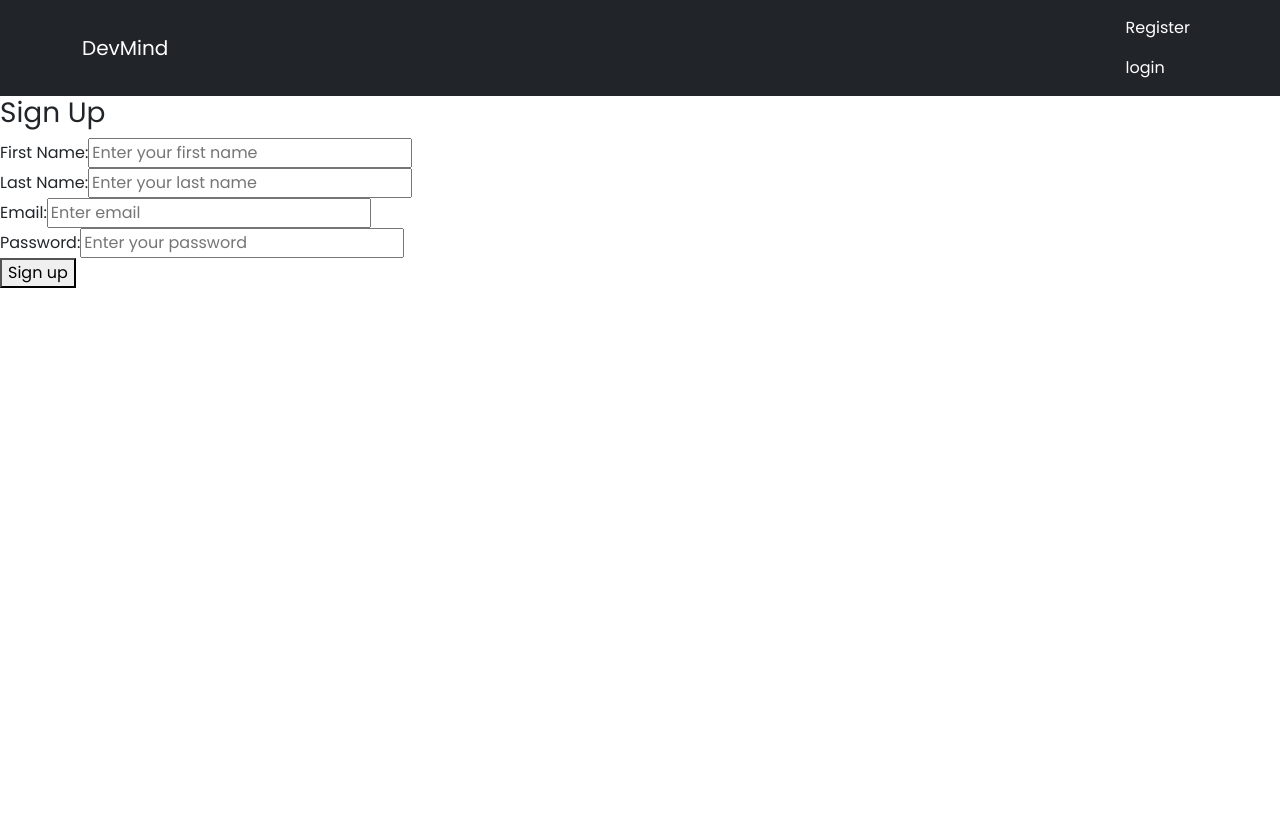
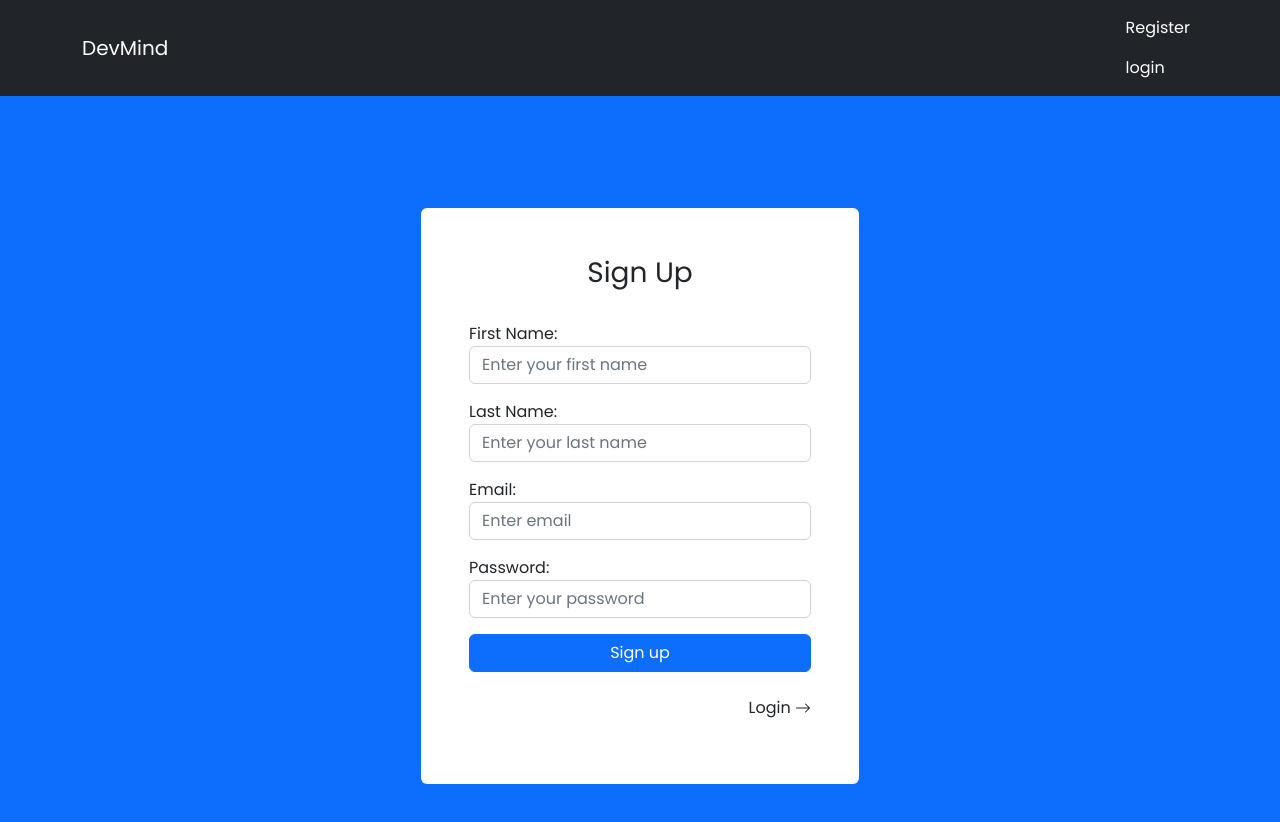
Before and after one commit to kaveenexe/IDEWithAI, a React (Create React App) app in the folder frontend/: page /register in a window 1280 px wide. Shown: the top 822 px of the page. Before the commit the page ends 800 px from the top, so only its background shows below. Built offline with nearby package versions, Linux system fonts and the light colour scheme.

Commit message:
added styles to login and register pages
installed npm i react-bootstrap-icons

```diff
--- a/frontend/package.json
+++ b/frontend/package.json
@@ -9,6 +9,7 @@
     "bootstrap": "^5.3.1",
     "react": "^18.2.0",
     "react-bootstrap": "^2.8.0",
+    "react-bootstrap-icons": "^1.10.3",
     "react-dom": "^18.2.0",
     "react-router-dom": "^6.15.0",
     "react-scripts": "5.0.1",
--- a/frontend/src/pages/Register&Login/login.jsx
+++ b/frontend/src/pages/Register&Login/login.jsx
@@ -1,5 +1,6 @@
 import { useState } from "react";
 import { useLogin } from "../../hooks/useLogin";
+import { ArrowRight } from "react-bootstrap-icons";
 
 const Login = () => {
   const [email, setEmail] = useState("");
@@ -10,33 +11,48 @@ const Login = () => {
     e.preventDefault();
 
     await login(email, password);
-  }
+  };
 
   return (
-    <>
+    <div className="template d-flex justify-content-center align-items-center vh-100 bg-primary">
+      <div className="form_container p-5 rounded bg-white">
         <form className="login" onSubmit={handleSubmit}>
-        <h3>Login</h3>
+          <h3 className="text-center">Login</h3>
 
+          <div className="mb-2 pt-4 pb-2">
             <label htmlFor="">Email: </label>
             <input
               type="email"
               placeholder="Enter email"
               onChange={(e) => setEmail(e.target.value)}
               value={email}
+              className="form-control"
             />
-
+          </div>
+          <div className="mb-2 pb-3">
             <label htmlFor="">Password: </label>
             <input
               type="Password"
-          placeholder="Enter your password"
+              placeholder="Enter password"
               onChange={(e) => setPassword(e.target.value)}
               value={password}
+              className="form-control"
             />
-
-        <button disabled={ isLoading }>Log in</button>
+          </div>
+          <div className="d-grid">
+            <button className="btn btn-primary" disabled={isLoading}>
+              Log in
+            </button>
+          </div>
           {error && <div>{error}</div>}
+          <p className="text-end mt-2 text-reset pt-3">
+            <a href="/register" className="text-reset text-decoration-none">
+              Register <ArrowRight />
+            </a>
+          </p>
         </form>
-    </>
-  )
-}
+      </div>
+    </div>
+  );
+};
 export default Login;
--- a/frontend/src/pages/Register&Login/register.jsx
+++ b/frontend/src/pages/Register&Login/register.jsx
@@ -1,5 +1,6 @@
 import { useState } from "react";
 import { useSignup } from "../../hooks/useSignup";
+import { ArrowRight } from "react-bootstrap-icons";
 
 const Signup = () => {
   const [email, setEmail] = useState("");
@@ -11,50 +12,74 @@ const Signup = () => {
   const handleSubmit = async (e) => {
     e.preventDefault();
 
-
     await signup({ email, fname, lname, password });
     // console.log("Submitting Submitting:", email, fname, lname, password);
   };
 
   return (
     <>
+      <div className="template d-flex justify-content-center align-items-center vh-100 bg-primary">
+        <div className="form_container p-5 rounded bg-white">
           <form className="signup" onSubmit={handleSubmit}>
-        <h3>Sign Up</h3>
+            <h3 className="text-center">Sign Up</h3>
+
+            <div className="mb-2 pt-4 pb-2">
               <label htmlFor="">First Name: </label>
               <input
                 type="text"
                 placeholder="Enter your first name"
                 onChange={(e) => setFname(e.target.value)}
                 value={fname}
+                className="form-control"
               />{" "}
-        <br />
+            </div>
+
+            <div className="mb-2 pb-2">
               <label htmlFor="">Last Name: </label>
               <input
                 type="text"
                 placeholder="Enter your last name"
                 onChange={(e) => setLname(e.target.value)}
                 value={lname}
+                className="form-control"
               />
-        <br />
+            </div>
+            <div className="mb-2 pb-2">
               <label htmlFor="">Email: </label>
               <input
                 type="email"
                 placeholder="Enter email"
                 onChange={(e) => setEmail(e.target.value)}
                 value={email}
+                className="form-control"
               />
-        <br />
+            </div>
+            <div className="mb-2 pb-2">
               <label htmlFor="">Password: </label>
               <input
                 type="Password"
                 placeholder="Enter your password"
                 onChange={(e) => setPassword(e.target.value)}
                 value={password}
+                className="form-control"
               />
-        <br />
-        <button disabled={isLoading}>Sign up</button>
-        {error && <div className="error">{error}</div>}
+            </div>
+
+            <div className="d-grid">
+              <button className="btn btn-primary" disabled={isLoading}>
+                Sign up
+              </button>
+              {error && <div className="error bg-danger col-12 col-sm-12 rounded mt-2 pt-2 pb-2 text-center">{error}</div>}
+            </div>
+
+            <p className="text-end mt-2 text-reset pt-3">
+              <a href="/login" className="text-reset text-decoration-none">
+                Login <ArrowRight />
+              </a>
+            </p>
           </form>
+        </div>
+      </div>
     </>
   );
 };
```
Also changed, not shown: 1 other file (tests, documents, lock files or other folders). Lines whose indentation alone changed are shown as unchanged.
